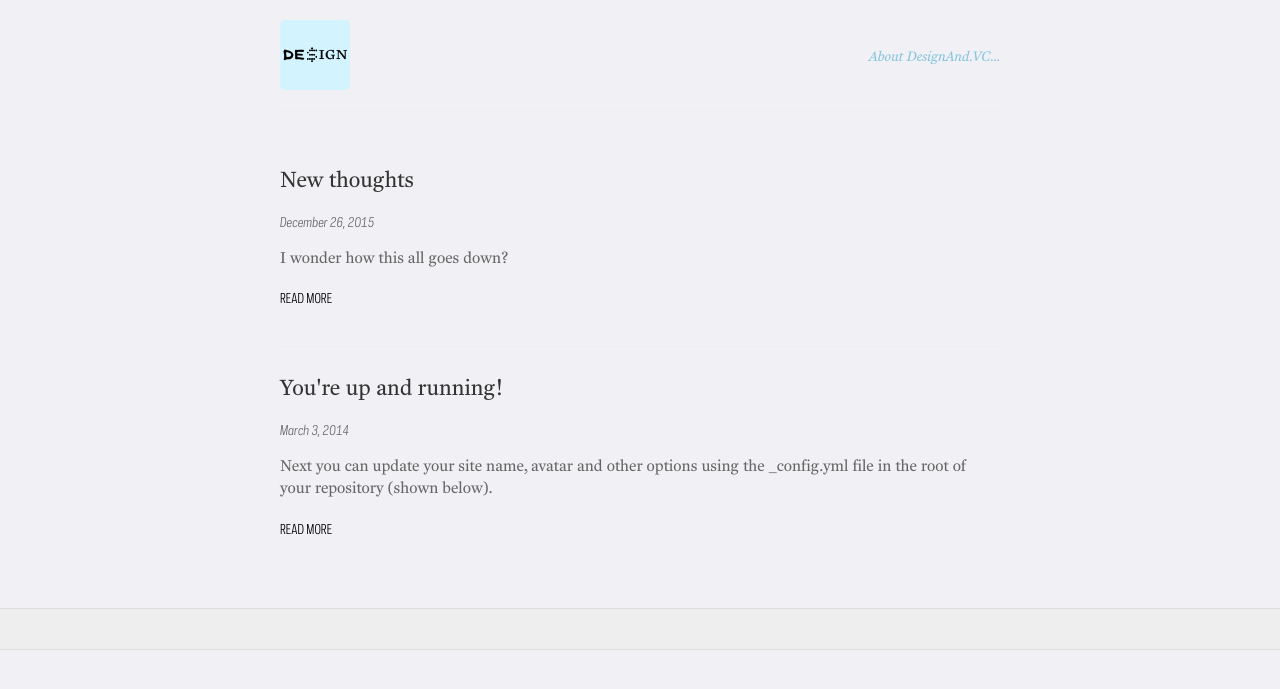
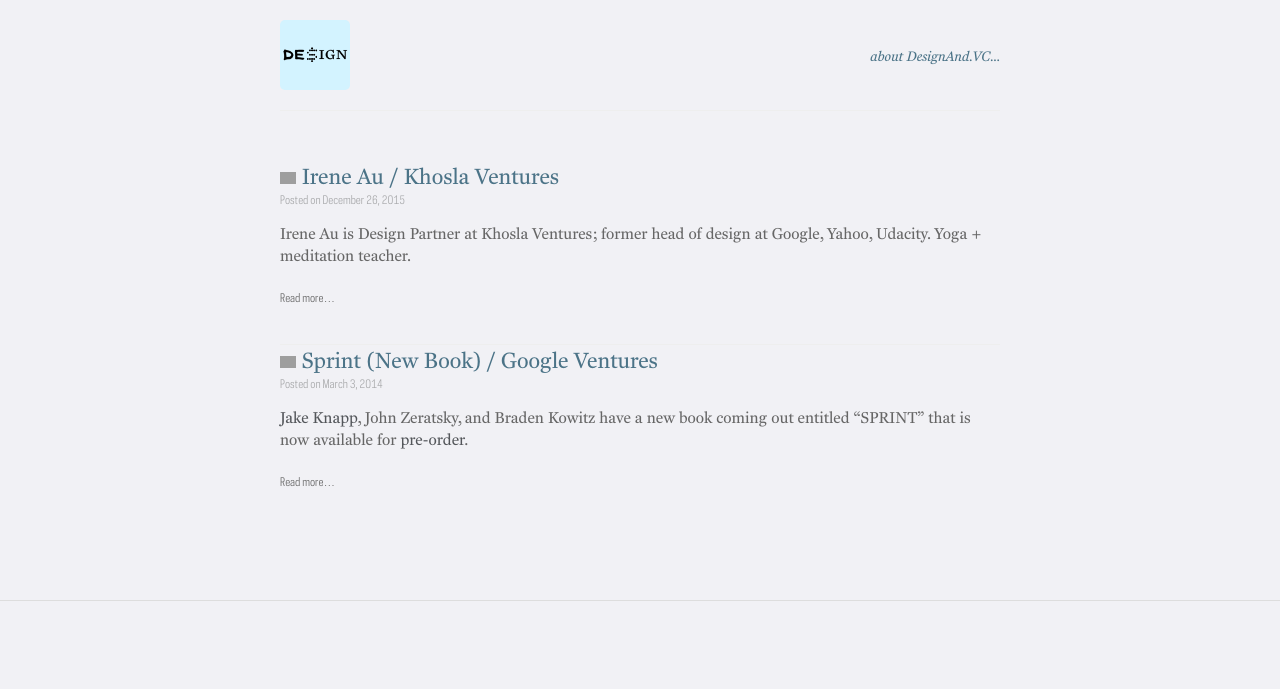
Before and after one commit to DesignAnd-VC/designand-vc.github.io, a Jekyll site: the page built from index.html, in a window 1280 px wide. Shown: the top 689 px of the page. Built offline with Jekyll 4.4.1, drawn with Linux system fonts in a browser that asks for light colours; Markdown is read by kramdown in place of the engine named in the settings; grey boxes are pictures that could not be loaded.

Commit message:
Slowly but surely

```diff
--- a/_layouts/default.html
+++ b/_layouts/default.html
@@ -29,7 +29,7 @@
           </div>
 
           <nav>
-            <a href="{{ site.baseurl }}/about" class="about-type">About DesignAnd.VC&#8230;</a>
+            <a href="{{ site.baseurl }}/about" class="about-type">about DesignAnd.VC&#8230;</a>
           </nav>
         </header>
       </div>
--- a/_layouts/post.html
+++ b/_layouts/post.html
@@ -3,10 +3,10 @@ layout: default
 ---
 
 <article class="post">
+  <h1>{{ page.title }}</h1>
   <div class="date">
-    {{ page.date | date: "%B %e, %Y" }}
+    Posted on {{ page.date | date: "%B %e, %Y" }}
   </div>
-  <h1>{{ page.title }}</h1>
 
   <div class="entry">
     {{ content }}
--- a/_posts/2014-3-3-Hello-World.md
+++ b/_posts/2014-3-3-Hello-World.md
@@ -1,12 +1,7 @@
 ---
 layout: post
-title: You're up and running!
+title: <img width=16 src="https://pbs.twimg.com/profile_images/467182596707741696/vx7eoqyc.jpeg"> Sprint (New Book) / Google Ventures
 ---
+[Jake Knapp](https://twitter.com/jakek/status/677248434282340352), John Zeratsky, and Braden Kowitz have a new book coming out entitled "SPRINT" that is now available for [pre-order](http://amzn.to/1RSJiOI).
 
-Next you can update your site name, avatar and other options using the _config.yml file in the root of your repository (shown below).
-
-![an image I love](/images/jekyll-now-theme-screenshot.jpg)
-
-![_config.yml]({{ site.baseurl }}/images/config.png)
-
-The easiest way to make your first post is to edit this one. Go into /_posts/ and update the Hello World markdown file. For more instructions head over to the [Jekyll Now repository](https://github.com/barryclark/jekyll-now) on GitHub.
+![SPRINT: The Book](/images/sprintbooknew.jpg)
--- a/_posts/2015-12-26-New-Thinking.md
+++ b/_posts/2015-12-26-New-Thinking.md
@@ -1,6 +1,6 @@
 ---
 layout: post
-title: New thoughts
+title: <img width=16 src="https://pbs.twimg.com/profile_images/672183572770385920/90wYm_uN.jpg"> Irene Au / Khosla Ventures
 ---
 
-I wonder how this all goes down?
+Irene Au is Design Partner at Khosla Ventures; former head of design at Google, Yahoo, Udacity. Yoga + meditation teacher.
--- a/_sass/_variables.scss
+++ b/_sass/_variables.scss
@@ -13,6 +13,11 @@ $darkGray: #333;
 $gray: #666;
 $lightGray: #eee;
 $white: #fff;
+$spBlue: #4b7387;
+$coolgray11: #53565a;
+$coolgray9: #75787b;
+$coolgray6: #a7a8aa;
+$coolgray4: #c2bfb8;
 
 // Font stacks
 $helvetica: "polariscond", Helvetica, Arial, sans-serif;
--- a/index.html
+++ b/index.html
@@ -8,13 +8,12 @@ layout: default
       <h1><a href="{{ site.baseurl }}{{ post.url }}">{{ post.title }}</a></h1>
 
       <div class="date">
-        {{ post.date | date: "%B %e, %Y" }}
+        Posted on {{ post.date | date: "%B %e, %Y" }}
       </div>
       <div class="entry">
         {{ post.excerpt }}
       </div>
-
-      <a href="{{ site.baseurl }}{{ post.url }}" class="read-more">Read More</a>
+      <a href="{{ site.baseurl }}{{ post.url }}" class="read-more">Read more&#8230;</a>
     </article>
   {% endfor %}
 </div>
--- a/style.scss
+++ b/style.scss
@@ -18,10 +18,12 @@ html {
   font-size: 100%;
 }
 
+article {
+}
 body {
 	background: #f1f1f5;
   font: 18px/1.4 $helvetica;
-  color: $darkGray;
+  color: $coolgray11;
 }
 
 .container {
@@ -35,8 +37,7 @@ h1, h2, h3, h4, h5, h6 {
   font-family: $fenway;
   color: $darkerGray;
 
-  line-height: 1.7;
-  margin: 1em 0 15px;
+  margin: 0em 0 0em;
   padding: 0;
 
   @include mobile {
@@ -46,7 +47,7 @@ h1, h2, h3, h4, h5, h6 {
 
 h1 {
   font-size: 1.4rem;
-  color: $darkGray;
+  color: $spBlue;
   a {
     color: inherit;
   }
@@ -70,11 +71,12 @@ p {
 }
 
 a {
-  color: $black;
   text-decoration: none;
 	cursor: pointer;
+  color: $coolgray11;
   &:hover, &:active {
     color: #009fde;
+    border-bottom: 1px blue dotted;
   }
 }
 
@@ -117,15 +119,16 @@ img {
 }
 
 .date {
-  font-style: italic;
-  font-size: .8rem;
-  color: $gray;
+  font-size: .7rem;
+  color: $coolgray6;
 }
 
 .entry {
   font-family: $fenway;
   font-size: 1rem;
   color: $gray;
+  margin: 0em 0 0em;
+  padding: 0;
 }
 
 // Specify the color of the selection
@@ -200,7 +203,7 @@ img {
 
 .about-type {
   margin: 0;
-  color: #85c5de;
+  color: $spBlue;
   cursor: pointer;
   font-family: $fenway;
   font-style: italic;
@@ -268,6 +271,7 @@ nav {
 }
 
 .post {
+
   blockquote {
     margin: 1.8em .8em;
     border-left: 2px solid $gray;
@@ -282,16 +286,14 @@ nav {
   }
 
   .read-more {
-    text-transform: uppercase;
-    font-size: .8rem;
+    color: $gray;
+    font-size: .7rem;
   }
 }
 
 .wrapper-footer {
   margin-top: 50px;
-  border-top: 1px solid #ddd;
   border-bottom: 1px solid #ddd;
-  background-color: $lightGray;
 }
 
 footer {
@@ -301,5 +303,5 @@ footer {
 
 // Settled on moving the import of syntax highlighting to the bottom of the CSS
 // ... Otherwise it really bloats up the top of the CSS file and makes it difficult to find the start
-@import "highlights";
-@import "svg-icons";
+// @import "highlights";
+// @mport "svg-icons";
```
Also changed, not shown: images/gv_sprintbook.jpg (added), images/sprintbooknew.jpg (added), 9 other files.
